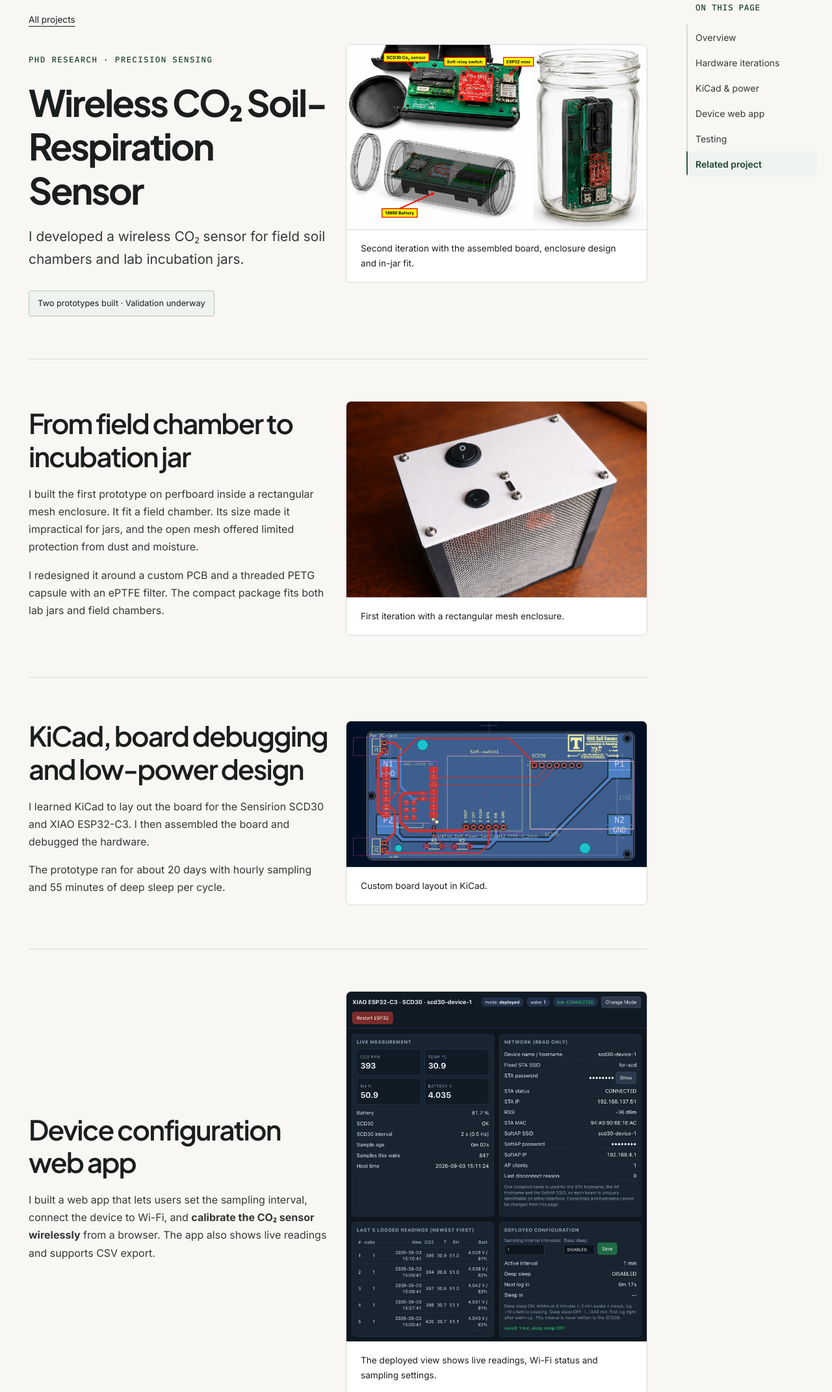
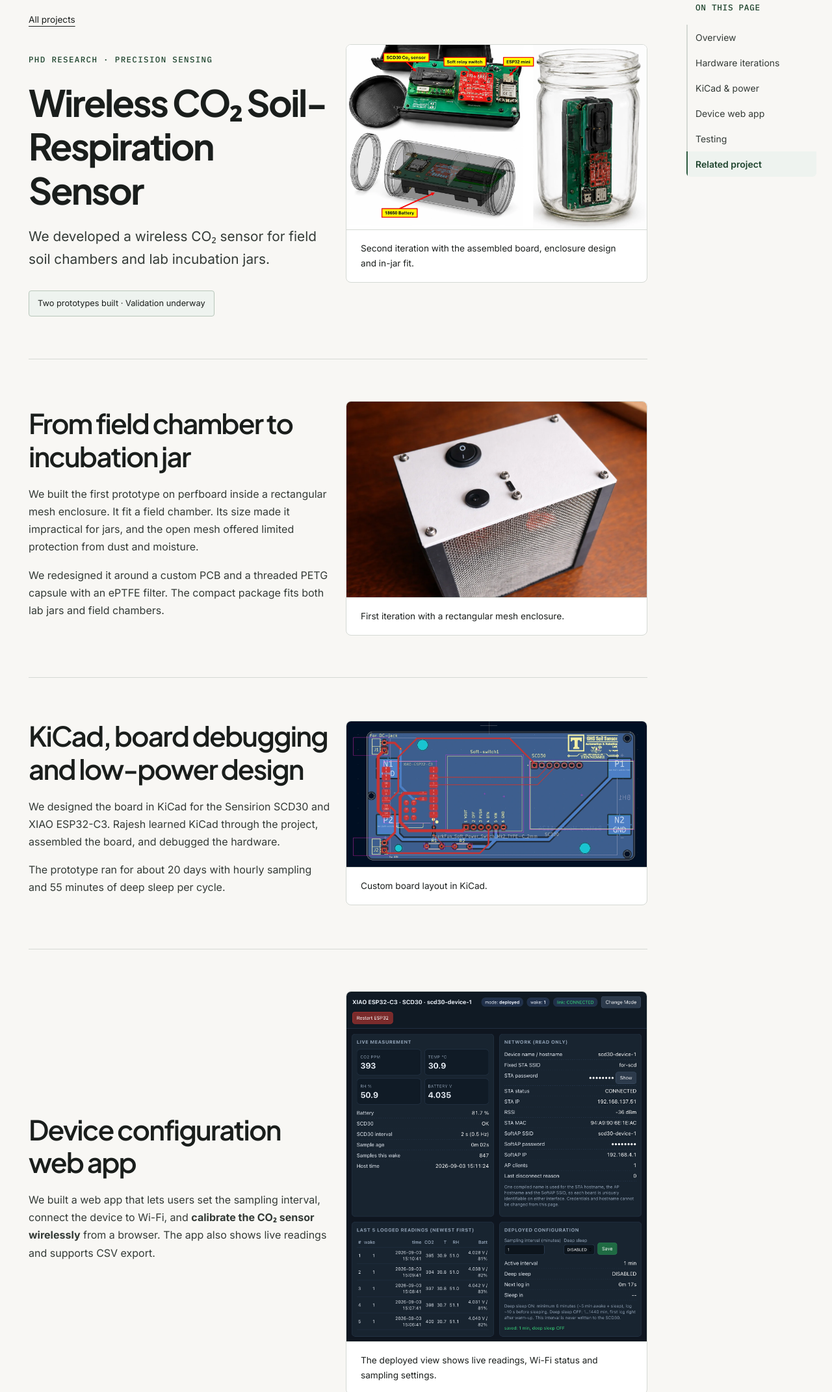
Before and after one commit to rgund26/rgund26.github.io, a plain HTML site: page projects/ghg-sensor/index.html in a window 1280 px wide. Shown: the part 129-2271 px from the top of the page at 65% size. Drawn offline with Linux system fonts and the light colour scheme.

Commit message:
Replacing "I" with "We"

```diff
--- a/assets/js/section-nav.js
+++ b/assets/js/section-nav.js
@@ -3,11 +3,11 @@
   if (!headings.length) return;
   const labels = {
     '/': ['About me', 'Featured projects', 'Engineering skills', 'Experience', 'Education', 'Publications', 'Contact'],
-    '/about/': ['My story', 'Skills in practice', 'Education', 'Teaching & communication', 'Contact'],
+    '/about/': ['Background', 'Skills in practice', 'Education', 'Teaching & communication', 'Contact'],
     '/experience/': ['University of Tennessee', 'CSIR–CMERI', 'SKUAST-K', 'Barnstorm Agtech', 'IIT Bombay', 'Industry training', 'Certifications', 'Contact'],
     '/publications/': ['Digital twin review', 'SRI nursery research', 'Research interests', 'Contact'],
     '/projects/': ['Pest trap service robot', 'CO₂ sensor', 'Rice transplanting', 'Precision agriculture', 'Tractor linkage', 'Litchi decorticator', 'Contact'],
-    '/projects/pest-trap-robot/': ['Photos & videos', 'The problem', 'My contribution', 'Perception pipeline', 'Progress & next steps', 'Related project'],
+    '/projects/pest-trap-robot/': ['Photos & videos', 'The problem', 'Engineering work', 'Perception pipeline', 'Progress & next steps', 'Related project'],
     '/projects/ghg-sensor/': ['Hardware iterations', 'KiCad & power', 'Device web app', 'Testing', 'Related project'],
     '/projects/earlier-work/': ['Rice transplanting', 'Precision agriculture', 'Tractor linkage', 'Litchi decorticator', 'Industry training', 'Engineering tools']
   };
--- a/projects/ghg-sensor/index.html
+++ b/projects/ghg-sensor/index.html
@@ -4,7 +4,7 @@
       <a class="back" href="../index.html">All projects</a>
       <p class="eyebrow">PHD RESEARCH · PRECISION SENSING</p>
       <h1>Wireless CO₂ Soil-Respiration Sensor</h1>
-      <p class="lead">I developed a wireless CO₂ sensor for field soil chambers and lab incubation jars.</p>
+      <p class="lead">We developed a wireless CO₂ sensor for field soil chambers and lab incubation jars.</p>
       <span class="status-pill">Two prototypes built · Validation underway</span>
     </div>
     <figure class="diagram" id="chapter-5">
@@ -20,8 +20,8 @@
   <section class="section ghg-layout" id="chapter-1">
     <div>
       <h2 id="topic-1">From field chamber to incubation jar</h2>
-      <p>I built the first prototype on perfboard inside a rectangular mesh enclosure. It fit a field chamber. Its size made it impractical for jars, and the open mesh offered limited protection from dust and moisture.</p>
-      <p>I redesigned it around a custom PCB and a threaded PETG capsule with an ePTFE filter. The compact package fits both lab jars and field chambers.</p>
+      <p>We built the first prototype on perfboard inside a rectangular mesh enclosure. It fit a field chamber. Its size made it impractical for jars, and the open mesh offered limited protection from dust and moisture.</p>
+      <p>We redesigned it around a custom PCB and a threaded PETG capsule with an ePTFE filter. The compact package fits both lab jars and field chambers.</p>
     </div>
     <figure class="diagram">
       <button type="button" class="zoom" data-lightbox aria-label="Enlarge the first CO₂ sensor prototype">
@@ -35,7 +35,7 @@
   <section class="section ghg-layout" id="chapter-2">
     <div>
       <h2 id="topic-2">KiCad, board debugging and low-power design</h2>
-      <p>I learned KiCad to lay out the board for the Sensirion SCD30 and XIAO ESP32-C3. I then assembled the board and debugged the hardware.</p>
+      <p>We designed the board in KiCad for the Sensirion SCD30 and XIAO ESP32-C3. Rajesh learned KiCad through the project, assembled the board, and debugged the hardware.</p>
       <p id="chapter-3">The prototype ran for about 20 days with hourly sampling and 55 minutes of deep sleep per cycle.</p>
     </div>
     <figure class="diagram">
@@ -50,7 +50,7 @@
   <section class="section ghg-layout" aria-labelledby="device-dashboard">
     <div>
       <h2 id="device-dashboard">Device configuration web app</h2>
-      <p>I built a web app that lets users set the sampling interval, connect the device to Wi-Fi, and <strong>calibrate the CO₂ sensor wirelessly</strong> from a browser. The app also shows live readings and supports CSV export.</p>
+      <p>We built a web app that lets users set the sampling interval, connect the device to Wi-Fi, and <strong>calibrate the CO₂ sensor wirelessly</strong> from a browser. The app also shows live readings and supports CSV export.</p>
     </div>
     <figure class="diagram">
       <button type="button" class="zoom" data-lightbox aria-label="Enlarge the CO₂ sensor web app screenshot">
```
Also changed, not shown: about/index.html (+1 -1 lines), experience/index.html (+1 -1 lines), index.html (+1 -1 lines), projects/index.html (+1 -1 lines), projects/pest-trap-robot/index.html (+2 -2 lines), publications/index.html (+1 -1 lines).
